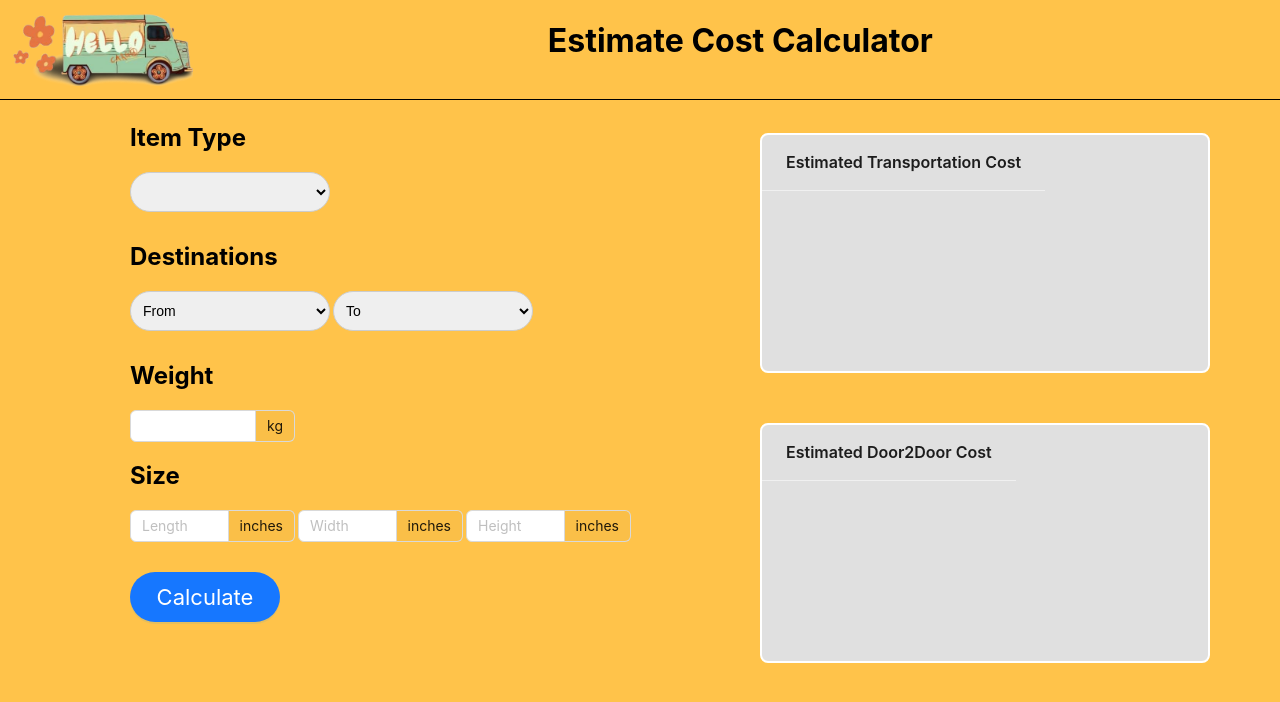
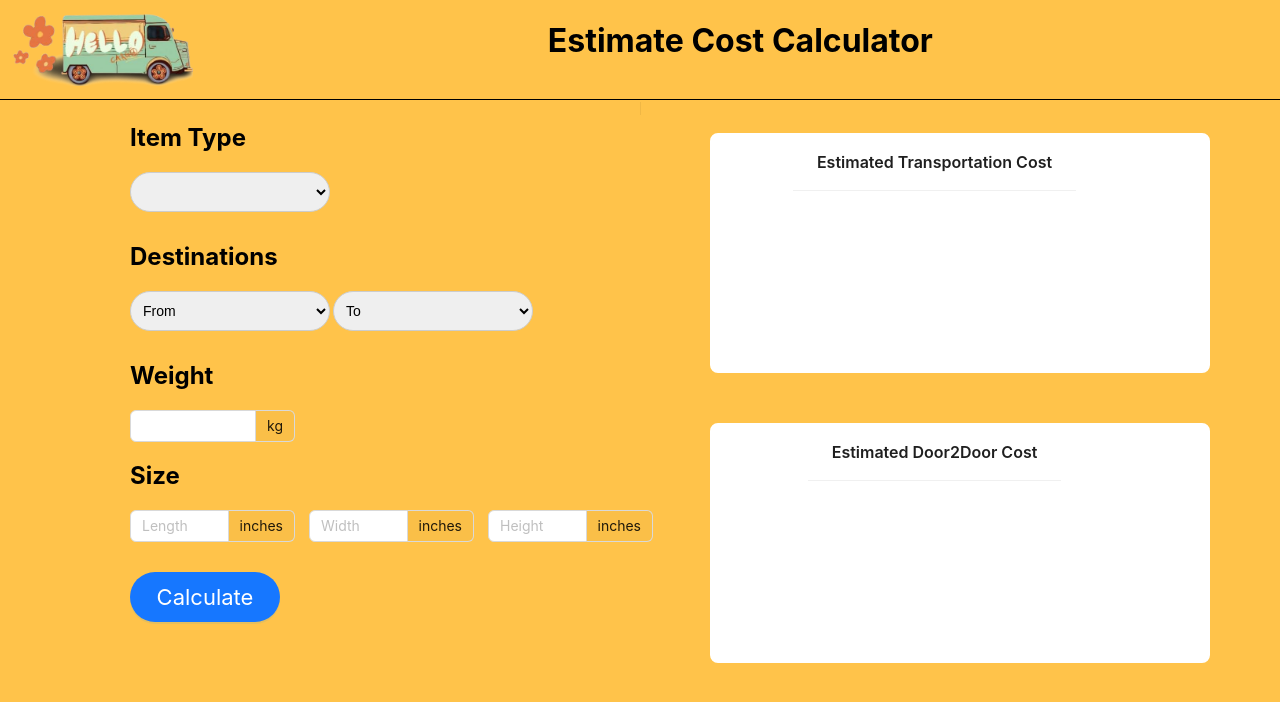
Before and after one commit to HelloHello1020/1-pcs-estimate-cost-calculator, a React (Create React App) app: page / in a window 1280 px wide. Shown: the top 702 px of the page. Built offline with nearby package versions, Linux system fonts and the light colour scheme.

Commit message:
website v21

```diff
--- a/src/home.js
+++ b/src/home.js
@@ -738,14 +738,14 @@ const Home = () => {
         </div>
       </div>
 
-      <Divider orientation="vertical"></Divider>
+      <Divider type="vertical" />
 
       <div className="output-container">
         <div className="estimate-cost">
           <Card
             className="transportation-cost"
             title="Estimated Transportation Cost"
-            style={{ backgroundColor: "#e0e0e0", border: "2px solid white", width: "450px"}}
+            style={{ border: "2px solid white", width: "500px"}}
           >
             <h4 ref={transportationCost} className="transportation-cost-text"></h4>
           </Card>
@@ -753,7 +753,7 @@ const Home = () => {
           <Card
             className="door2door-cost"
             title="Estimated Door2Door Cost"
-            style={{ backgroundColor: "#e0e0e0", border: "2px solid white", width: "450px"}}
+            style={{ border: "2px solid white", width: "500px"}}
           >
             <h4 ref={door2doorCost} className="door2door-cost-text"></h4>
           </Card>
--- a/src/style.css
+++ b/src/style.css
@@ -134,6 +134,10 @@ div {
   gap: 3px;
 }
 
+.size-input-box {
+  gap: 14px;
+}
+
 .from-dropdown,
 .to-dropdown,
 .item-type-dropdown {
@@ -194,14 +198,14 @@ button.calculate-button:hover {
 
 .transportation-cost, .door2door-cost {
   display: flex;
-  flex-direction: column;
-  justify-content: start;
-  align-items: start;
+  justify-content: center;
+  align-items: flex-start;
   height: 240px;
 }
 
 .transportation-cost-text, .door2door-cost-text {
-  font-size: 25px;
+  margin-top: 0;
+  font-size: 18px;
 }
 
 .hello-facebook-link-button {
```
